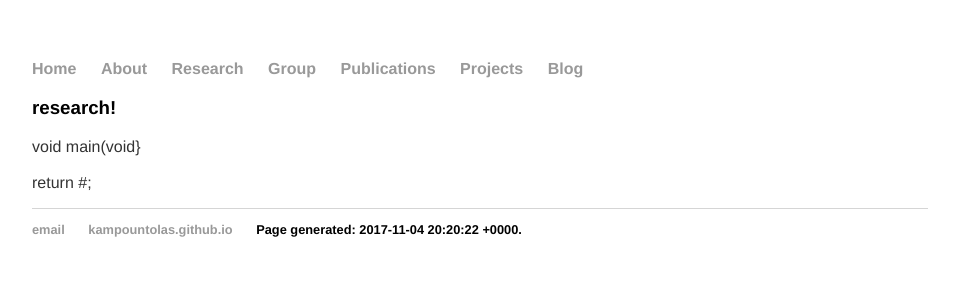
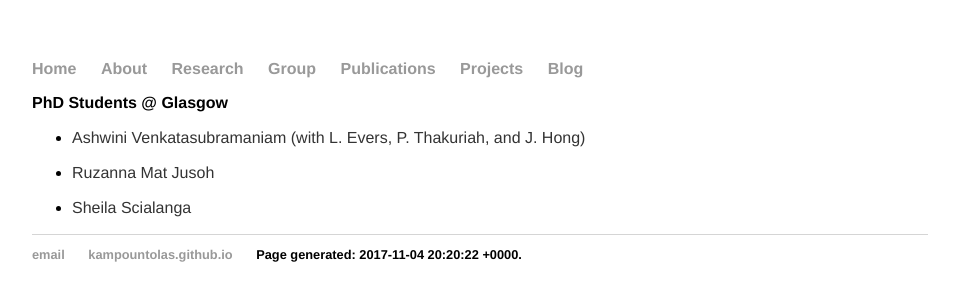
Before and after one commit to kampountolas/kampountolas.github.io, a Jekyll site: the page built from group/index.html, in a window 1280 px wide. Shown: the top 301 px of the page, without its empty margins (160-1119 px from the left). Built offline with Jekyll 4.4.1, drawn with Linux system fonts in a browser that asks for light colours; nearby versions of some CDN libraries.

Commit message:
Update index.html

```diff
--- a/group/index.html
+++ b/group/index.html
@@ -3,7 +3,10 @@ layout: default
 title: Group
 ---
 <div class="blurb">
-	<h3>research!</h3>
-	<p>void main(void}</p>
-	<p>return #;</p>
+            <h2>PhD Students @ Glasgow</h2>
+            <ul>
+                <li><p>Ashwini Venkatasubramaniam (with L. Evers, P. Thakuriah, and J. Hong)</p></li>
+                <li><p>Ruzanna Mat Jusoh</p></li>
+                <li><p>Sheila Scialanga</p></li>
+            </ul>
 </div><!-- /.blurb -->
```
